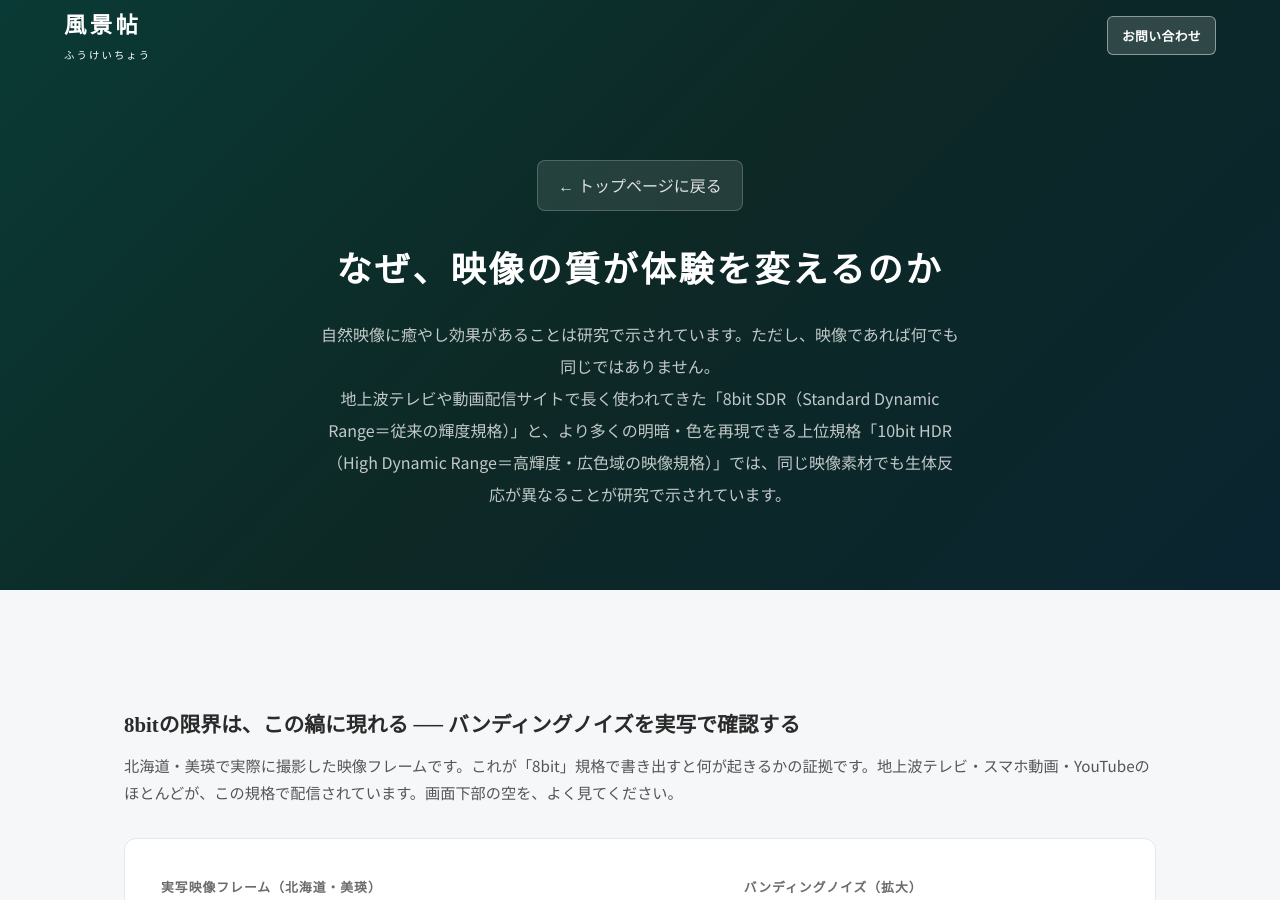
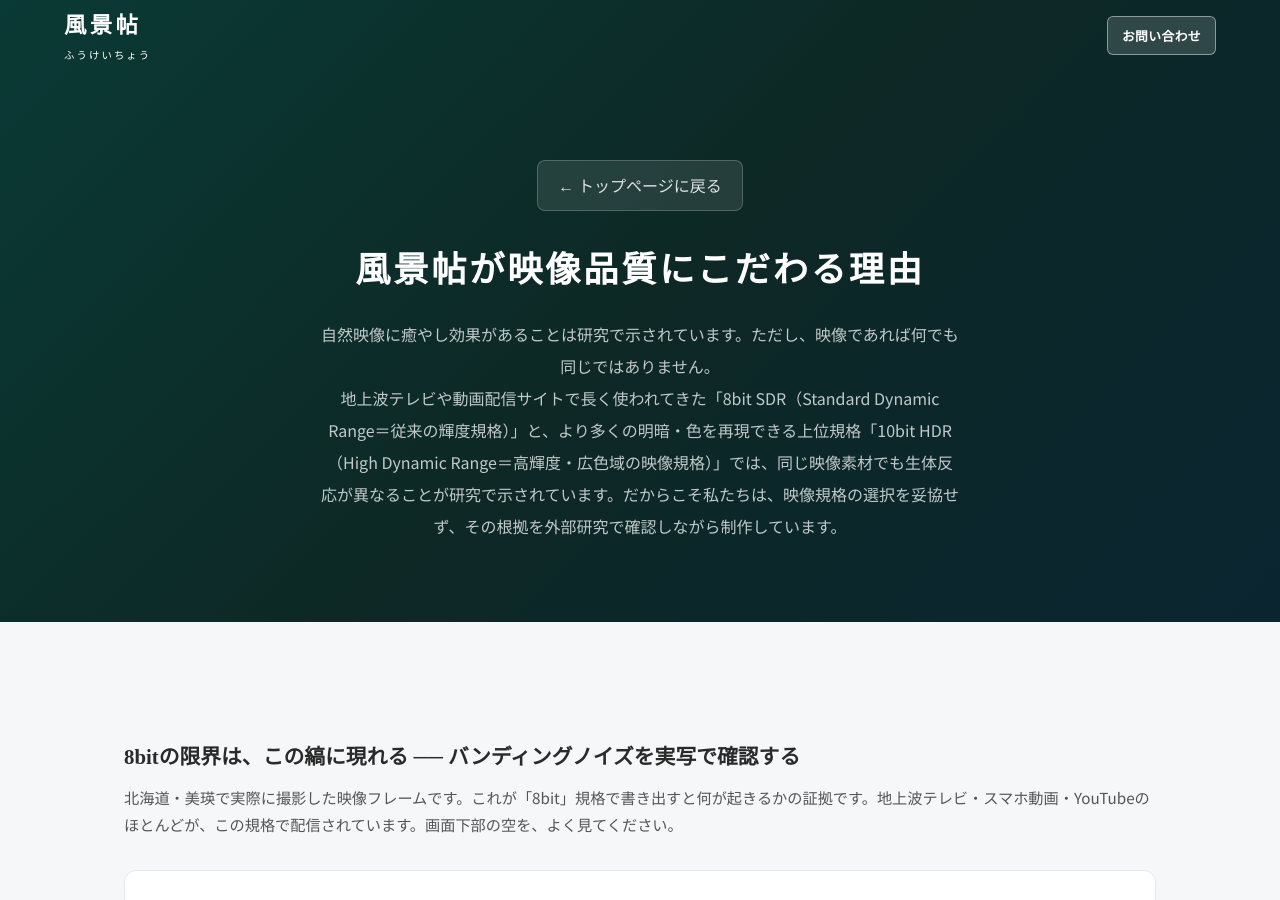
Before and after one commit to dr836gnypeq-ctrl/fukeichou-site, a Jekyll site: the page built from quality.html, in a window 1280 px wide and 900 px high. Built offline with Jekyll 4.4.1, drawn with Linux system fonts in a browser that asks for light colours; nearby versions of some CDN libraries; some of the changed text lies outside the part shown.

Commit message:
quality: h1 to declaration style, add bridge text before study section

```diff
--- a/quality.html
+++ b/quality.html
@@ -97,8 +97,8 @@ canvas.ql-bit-canvas{height:40px}
 <div class="ql-hero">
   <div class="container">
     <a href="{{ '/' | relative_url }}" class="ev-back">← トップページに戻る</a>
-    <h1 class="section-heading">なぜ、映像の質が体験を変えるのか</h1>
-    <p class="section-lead">自然映像に癒やし効果があることは研究で示されています。ただし、映像であれば何でも同じではありません。<br>地上波テレビや動画配信サイトで長く使われてきた「8bit SDR（Standard Dynamic Range＝従来の輝度規格）」と、より多くの明暗・色を再現できる上位規格「10bit HDR（High Dynamic Range＝高輝度・広色域の映像規格）」では、同じ映像素材でも生体反応が異なることが研究で示されています。</p>
+    <h1 class="section-heading">風景帖が映像品質にこだわる理由</h1>
+    <p class="section-lead">自然映像に癒やし効果があることは研究で示されています。ただし、映像であれば何でも同じではありません。<br>地上波テレビや動画配信サイトで長く使われてきた「8bit SDR（Standard Dynamic Range＝従来の輝度規格）」と、より多くの明暗・色を再現できる上位規格「10bit HDR（High Dynamic Range＝高輝度・広色域の映像規格）」では、同じ映像素材でも生体反応が異なることが研究で示されています。だからこそ私たちは、映像規格の選択を妥協せず、その根拠を外部研究で確認しながら制作しています。</p>
   </div>
 </div>
 
@@ -235,6 +235,7 @@ canvas.ql-bit-canvas{height:40px}
 <!-- Study section -->
 <section class="section" id="study">
   <div class="container">
+    <p class="ev-section-desc" style="margin-bottom:32px;padding:20px 24px;background:var(--paper-warm);border-radius:8px;border-left:3px solid var(--moss)">この問題を認識した上で、私たちは外部の査読論文も参照しながら映像規格を選んでいます。以下は、映像規格の差が実際の生体反応に影響することを示した研究です。</p>
     <h2 class="ev-section-sub">映像規格の違いが生体反応に影響することを示した研究</h2>
     <p class="ev-section-desc">主観評価ではなく、皮膚温度・脳血流・心拍数という生体信号で測定した実験です。</p>
 
```
